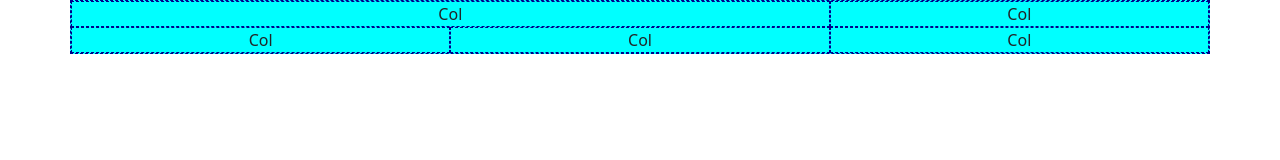
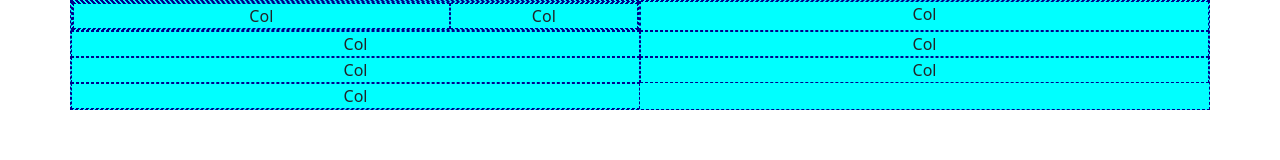
Before and after one commit to markpackham/Bootstrap5-3, a plain HTML site: page index.html in a window 1280 px wide. Drawn offline with nearby package versions, Linux system fonts and the light colour scheme.

Commit message:
demo row nested in column
https://youtu.be/MTRHi0gxPEo?feature=shared&t=1251

```diff
--- a/index.html
+++ b/index.html
@@ -24,12 +24,16 @@
 
     <div class="container">
 
-        <div class="row text-center">
-            <div class="col col-md-4 col-lg-8">Col</div>
+        <div class="row text-center row-cols-2">
+            <div class="col">
+                <div class="row text-center justify-content-center">
+                    <div class="col col-md-4 col-lg-8">Col</div>
+                    <div class="col col-md-2 col-lg-4">Col</div>
+                </div>
+            </div>
             <div class="col">Col</div>
-        </div>
-
-        <div class="row text-center">
+            <div class="col">Col</div>
+            <div class="col">Col</div>
             <div class="col">Col</div>
             <div class="col">Col</div>
             <div class="col">Col</div>
```
